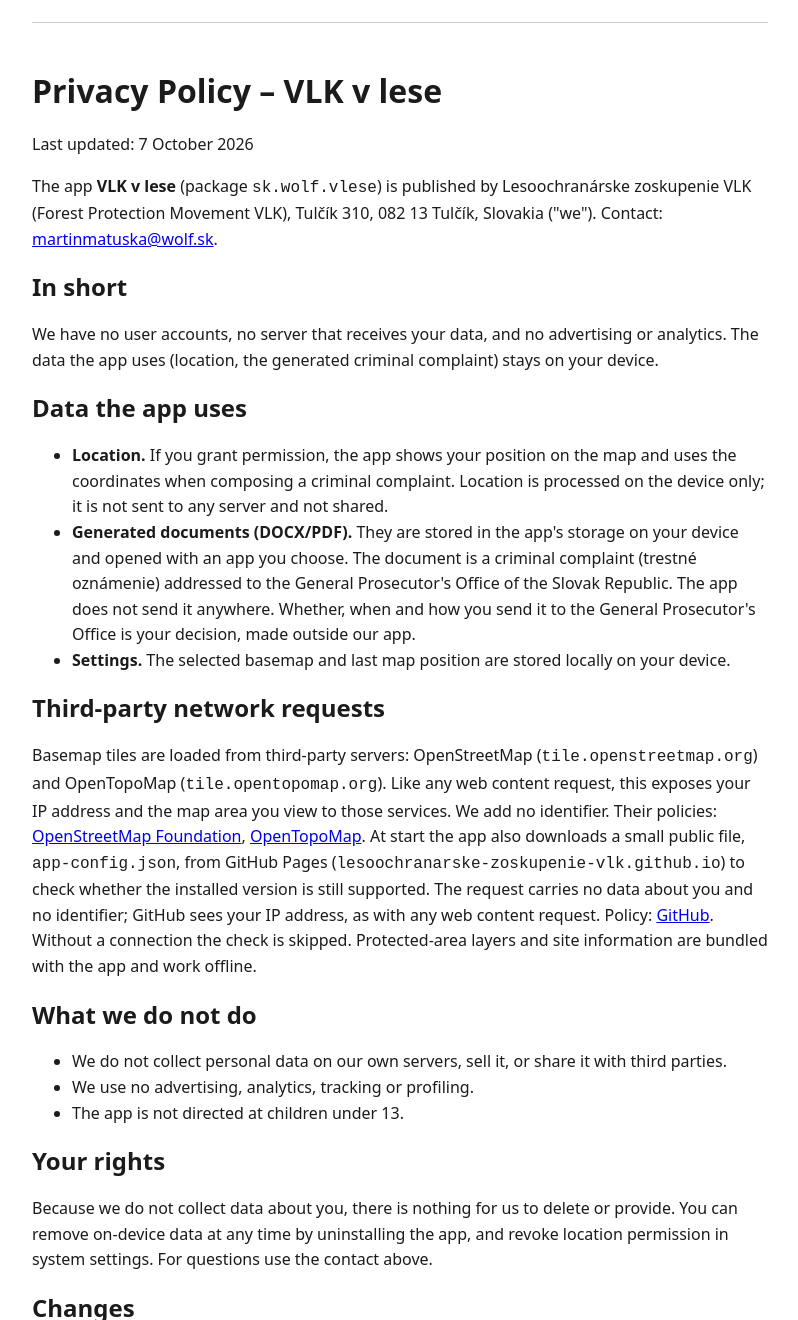
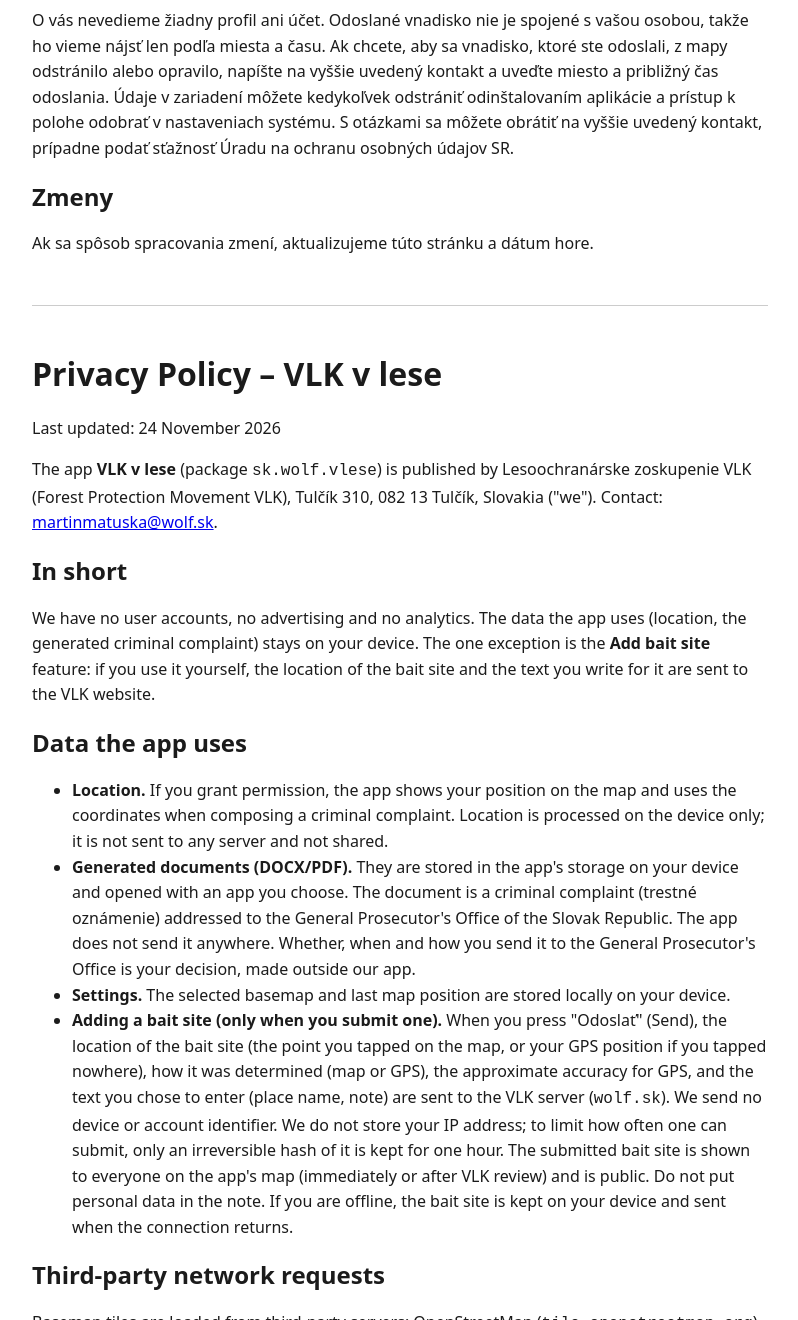
Before and after one commit to Lesoochranarske-zoskupenie-VLK/vlk-v-lese-privacy, a plain HTML site: page index.html in a window 1280 px wide. Shown: the part 1480-2800 px from the top of the page, without its empty margins (240-1038 px from the left). Drawn offline with Linux system fonts and the light colour scheme.

Commit message:
Privacy policy: bait sites sent to the VLK website when the user adds one

```diff
--- a/index.html
+++ b/index.html
@@ -16,18 +16,19 @@
 <p><a href="#en">English version below</a></p>
 
 <h1 id="sk">Zásady ochrany súkromia – VLK v lese</h1>
-<p>Naposledy aktualizované: 7. októbra 2026</p>
+<p>Naposledy aktualizované: 24. novembra 2026</p>
 
 <p>Aplikáciu <strong>VLK v lese</strong> (balík <code>sk.wolf.vlese</code>) vydáva Lesoochranárske zoskupenie VLK, Tulčík 310, 082 13 Tulčík, Slovensko (ďalej „my“). Kontakt: <a href="mailto:martinmatuska@wolf.sk">martinmatuska@wolf.sk</a>.</p>
 
 <h2>Stručne</h2>
-<p>Nemáme žiadne používateľské účty, žiadny vlastný server, na ktorý by aplikácia posielala vaše údaje, ani reklamu či analytiku. Údaje, ktoré aplikácia používa (poloha, vygenerované trestné oznámenie), zostávajú vo vašom zariadení.</p>
+<p>Nemáme žiadne používateľské účty, reklamu ani analytiku. Údaje, ktoré aplikácia používa (poloha, vygenerované trestné oznámenie), zostávajú vo vašom zariadení. Jedinou výnimkou je funkcia <strong>Pridať vnadisko</strong>: ak ju sami použijete, odošle sa na web VLK poloha vnadiska a text, ktorý k nemu napíšete.</p>
 
 <h2>Aké údaje aplikácia používa</h2>
 <ul>
   <li><strong>Poloha.</strong> Ak povolíte prístup k polohe, aplikácia zobrazí vašu pozíciu na mape a použije ju pri zostavení trestného oznámenia (súradnice miesta). Polohu spracúvame iba v zariadení, neukladáme ju na žiadny server a nezdieľame ju.</li>
   <li><strong>Vygenerované dokumenty (DOCX/PDF).</strong> Ukladajú sa do úložiska aplikácie vo vašom zariadení a otvárajú sa v aplikácii, ktorú si vyberiete. Dokument je trestné oznámenie adresované Generálnej prokuratúre SR. Aplikácia ho nikam neodosiela. Či, kedy a akým spôsobom ho Generálnej prokuratúre odošlete, rozhodujete vy mimo našej aplikácie.</li>
   <li><strong>Nastavenia.</strong> Zvolený podkladový obrázok mapy a posledná poloha mapy sa ukladajú lokálne v zariadení.</li>
+  <li><strong>Pridanie vnadiska (len keď ho sami odošlete).</strong> Po stlačení „Odoslať“ sa na server VLK (<code>wolf.sk</code>) pošle poloha vnadiska (miesto, na ktoré ste ťukli na mape, alebo vaša poloha z GPS, ak ste neťukli nikam), jeho spôsob určenia (mapa alebo GPS), pri GPS približná presnosť a text, ktorý ste dobrovoľne vyplnili (názov miesta, poznámka). Neposielame žiadny identifikátor zariadenia ani účtu. Vašu IP adresu neukladáme; na obmedzenie počtu odoslaní sa na hodinu drží len jej nevratný odtlačok. Odoslané vnadisko sa zobrazí všetkým na mape appky (hneď alebo po kontrole VLK) a je verejné. Do poznámky nepíšte osobné údaje. Ak ste bez pripojenia, vnadisko sa uloží vo vašom zariadení a odošle sa, keď sa pripojenie vráti.</li>
 </ul>
 
 <h2>Sieťová komunikácia tretích strán</h2>
@@ -38,13 +39,13 @@ Vrstvy chránených území a informácie o lokalitách sú súčasťou aplikác
 
 <h2>Čo nerobíme</h2>
 <ul>
-  <li>Nezbierame osobné údaje na vlastné servery, nepredávame ich ani nezdieľame s tretími stranami.</li>
+  <li>Okrem odoslaného vnadiska nezbierame žiadne údaje na vlastné servery, nepredávame ich ani nezdieľame s tretími stranami.</li>
   <li>Nepoužívame reklamu, analytiku, sledovanie ani profilovanie.</li>
   <li>Aplikácia nie je určená deťom do 13 rokov.</li>
 </ul>
 
 <h2>Vaše práva</h2>
-<p>Keďže údaje o vás nezhromažďujeme, nemáme čo vymazať ani sprístupniť. Údaje v zariadení môžete kedykoľvek odstrániť odinštalovaním aplikácie a prístup k polohe odobrať v nastaveniach systému. S otázkami sa môžete obrátiť na vyššie uvedený kontakt, prípadne podať sťažnosť Úradu na ochranu osobných údajov SR.</p>
+<p>O vás nevedieme žiadny profil ani účet. Odoslané vnadisko nie je spojené s vašou osobou, takže ho vieme nájsť len podľa miesta a času. Ak chcete, aby sa vnadisko, ktoré ste odoslali, z mapy odstránilo alebo opravilo, napíšte na vyššie uvedený kontakt a uveďte miesto a približný čas odoslania. Údaje v zariadení môžete kedykoľvek odstrániť odinštalovaním aplikácie a prístup k polohe odobrať v nastaveniach systému. S otázkami sa môžete obrátiť na vyššie uvedený kontakt, prípadne podať sťažnosť Úradu na ochranu osobných údajov SR.</p>
 
 <h2>Zmeny</h2>
 <p>Ak sa spôsob spracovania zmení, aktualizujeme túto stránku a dátum hore.</p>
@@ -53,18 +54,19 @@ Vrstvy chránených území a informácie o lokalitách sú súčasťou aplikác
 
 <h1 id="en" lang="en">Privacy Policy – VLK v lese</h1>
 <div lang="en">
-<p>Last updated: 7 October 2026</p>
+<p>Last updated: 24 November 2026</p>
 
 <p>The app <strong>VLK v lese</strong> (package <code>sk.wolf.vlese</code>) is published by Lesoochranárske zoskupenie VLK (Forest Protection Movement VLK), Tulčík 310, 082 13 Tulčík, Slovakia ("we"). Contact: <a href="mailto:martinmatuska@wolf.sk">martinmatuska@wolf.sk</a>.</p>
 
 <h2>In short</h2>
-<p>We have no user accounts, no server that receives your data, and no advertising or analytics. The data the app uses (location, the generated criminal complaint) stays on your device.</p>
+<p>We have no user accounts, no advertising and no analytics. The data the app uses (location, the generated criminal complaint) stays on your device. The one exception is the <strong>Add bait site</strong> feature: if you use it yourself, the location of the bait site and the text you write for it are sent to the VLK website.</p>
 
 <h2>Data the app uses</h2>
 <ul>
   <li><strong>Location.</strong> If you grant permission, the app shows your position on the map and uses the coordinates when composing a criminal complaint. Location is processed on the device only; it is not sent to any server and not shared.</li>
   <li><strong>Generated documents (DOCX/PDF).</strong> They are stored in the app's storage on your device and opened with an app you choose. The document is a criminal complaint (trestné oznámenie) addressed to the General Prosecutor's Office of the Slovak Republic. The app does not send it anywhere. Whether, when and how you send it to the General Prosecutor's Office is your decision, made outside our app.</li>
   <li><strong>Settings.</strong> The selected basemap and last map position are stored locally on your device.</li>
+  <li><strong>Adding a bait site (only when you submit one).</strong> When you press "Odoslať" (Send), the location of the bait site (the point you tapped on the map, or your GPS position if you tapped nowhere), how it was determined (map or GPS), the approximate accuracy for GPS, and the text you chose to enter (place name, note) are sent to the VLK server (<code>wolf.sk</code>). We send no device or account identifier. We do not store your IP address; to limit how often one can submit, only an irreversible hash of it is kept for one hour. The submitted bait site is shown to everyone on the app's map (immediately or after VLK review) and is public. Do not put personal data in the note. If you are offline, the bait site is kept on your device and sent when the connection returns.</li>
 </ul>
 
 <h2>Third-party network requests</h2>
@@ -75,13 +77,13 @@ Protected-area layers and site information are bundled with the app and work off
 
 <h2>What we do not do</h2>
 <ul>
-  <li>We do not collect personal data on our own servers, sell it, or share it with third parties.</li>
+  <li>Apart from a bait site you submit, we collect no data on our own servers, and we do not sell it or share it with third parties.</li>
   <li>We use no advertising, analytics, tracking or profiling.</li>
   <li>The app is not directed at children under 13.</li>
 </ul>
 
 <h2>Your rights</h2>
-<p>Because we do not collect data about you, there is nothing for us to delete or provide. You can remove on-device data at any time by uninstalling the app, and revoke location permission in system settings. For questions use the contact above.</p>
+<p>We keep no profile or account about you. A submitted bait site is not linked to you, so we can only find it by place and time. If you want a bait site you submitted removed or corrected, write to the contact above with the place and the approximate time of submission. You can remove on-device data at any time by uninstalling the app, and revoke location permission in system settings. For questions use the contact above.</p>
 
 <h2>Changes</h2>
 <p>If processing changes, we will update this page and the date above.</p>
```
